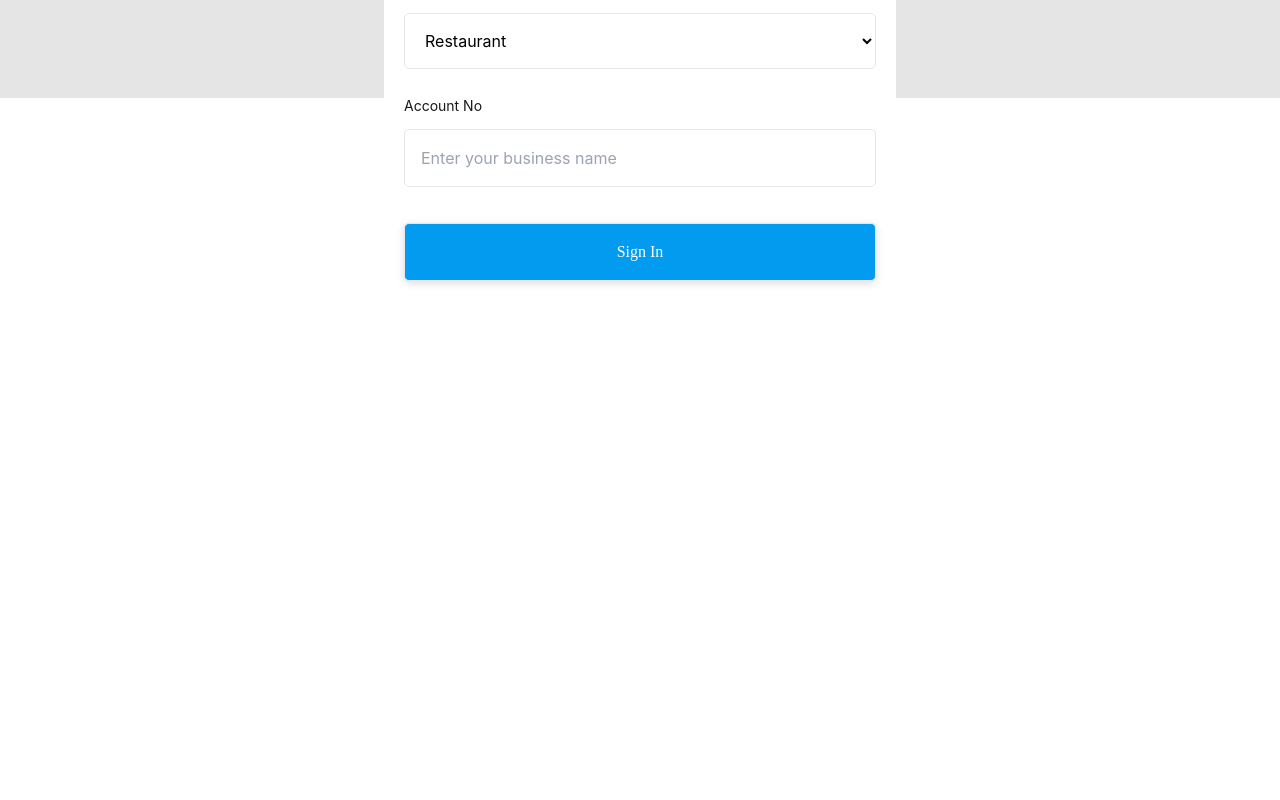
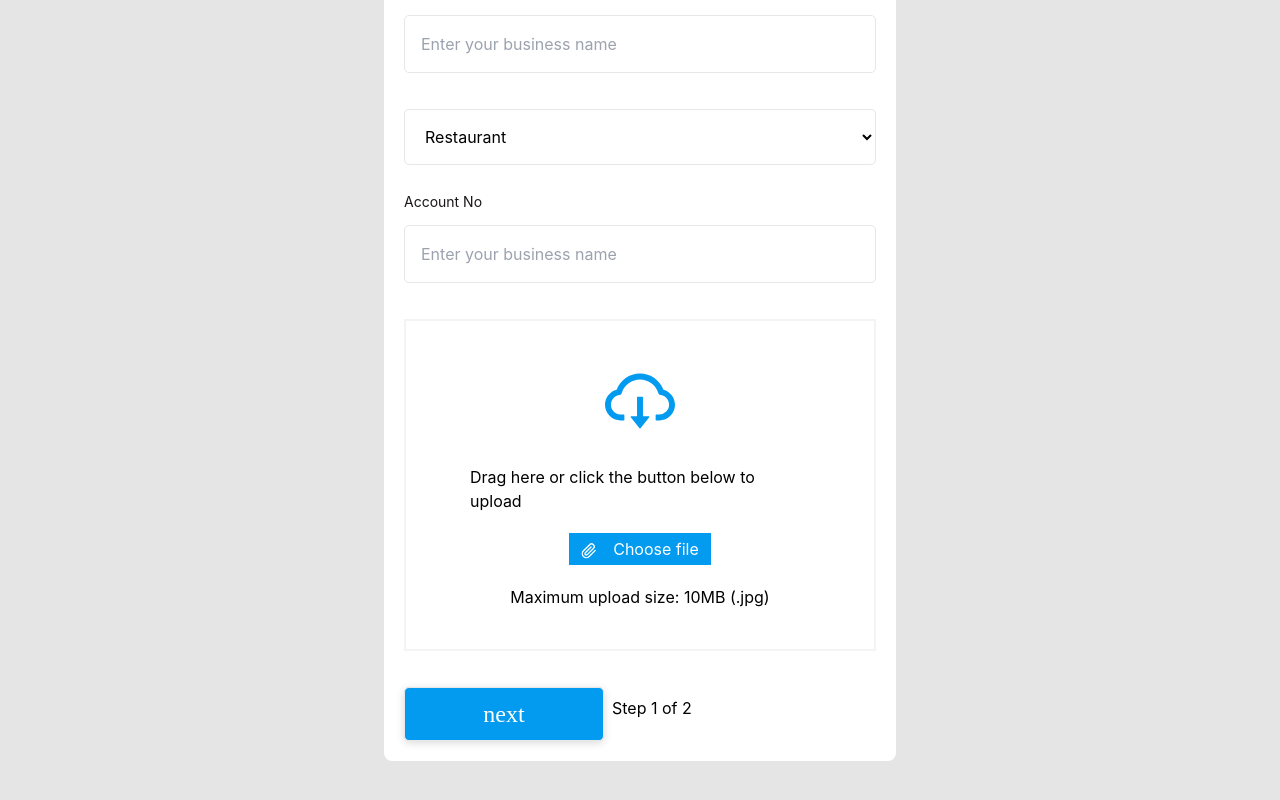
Before and after one commit to Ayomikuolatunji/dashboard-task, a React (Create React App) app: page /register in a window 1280 px wide. Shown: the part 702-1502 px from the top of the page. Before the commit the page ends 1003 px from the top, so only its background shows below. Built offline with nearby package versions, Linux system fonts and the light colour scheme.

Commit message:
I am currently working signup address form

```diff
--- a/src/auth/signup/Signup.js
+++ b/src/auth/signup/Signup.js
@@ -1,10 +1,10 @@
 import React, { useState } from 'react'
-import { SignupAddress } from './SignupAddress';
+import SignupAddress  from './SignupAddress';
 import SignupInformation from './SignupInformation';
 import SignupWrapper from './SignupWrapper';
 
 const Signup = () => {
-    const [formStep, setFormStep] = useState(0);
+    const [formStep, setFormStep] = useState(1);
 
  const nextFormStep = () => setFormStep((currentStep) => currentStep + 1)
 
@@ -12,14 +12,16 @@ const Signup = () => {
   return (
         <SignupWrapper>
                {
-                  formStep === 0 &&
+                  formStep === 1 &&
                   (<SignupInformation
+                        formStep={formStep}
                         nextFormStep={nextFormStep}
                   />)
                }
                {
-                  formStep === 1 &&
+                  formStep ===2 &&
                    (<SignupAddress
+                        formStep={formStep}
                         nextFormStep={nextFormStep}
                         prevFormStep={prevFormStep}
                    />)
--- a/src/auth/signup/SignupAddress.js
+++ b/src/auth/signup/SignupAddress.js
@@ -1,7 +1,151 @@
 import React from 'react'
+import { Link } from 'react-router-dom'
+import {AiOutlineCloudDownload} from "react-icons/ai"
+import {FiPaperclip} from "react-icons/fi"
+import FormLogic from '../../helpers/FormLogic'
+import Logo from "../../assets/LOGO.png"
+import InputDiv from '../../utils/InputDiv'
+import SelectDiv from '../../utils/SelectDiv'
 
-export const SignupAddress = () => {
+
+
+
+const SignupAddress = ({formStep,nextFormStep}) => {
+   const {form,handleChange}=FormLogic()
+
   return (
-    <div>SignupAddress</div>
+    <div className='bg-[#E5E5E5] h-[auto] w-full flex justify-center'>
+    <div className='sm:w-[80%] w-full mx-auto'>
+        <div className="header sm:pt-16 pt-10 sm:px-0 px-4 flex justify-between items-center">
+            <div className="title">
+                <img src={Logo} alt="logo"
+                  className='sm:w-[100px] w-[100px]'
+                />
+            </div>
+            <div className="right-bar flex items-center">
+                <div>
+                    <span className='text-[#606060] font-[inter]'>
+                      New to Xpress Rewards?
+                    </span>
+                </div>
+                <div className="link ml-2">
+                    <Link to="/register">
+                        <button
+                        className='border-2 border-[#039BF0] text-[#039BF0] font-[inter] font-[700] px-3 py-2 rounded-lg  hover:bg-[#039BF0] hover:text-[#fff]'>
+                          Register
+                        </button>
+                    </Link>
+                </div>
+            </div>
+        </div>
+         <div className='flex justify-center items-center w-full mt-24 mb-12'>
+        {/* form inner container */}
+        <div className='bg-[#FFFFFF] rounded-[8px]  sm:max-w-lg w-[90%] p-5'>
+            {/* form header */}
+            <div className='block h-auto mt-9 mb-12  border-b-2 border-gray-200 pb-6'>
+                <h2 className='text-[#039BF0] font-[500] text-[24px] leading-[29px] font-[inter]'>
+                Welcome to Xpress Rewards
+                </h2>
+                <p className='text-[#606060] text-[14px] mt-2 font-[400] font-[inter]'>
+                   Complete the form below to get started
+                </p>
+            </div>
+            <div className="title text-[#039BF0] font-[500] text-[24px] leading-[29px] font-[inter]">
+                <h1>
+                  Business Information
+                </h1>
+            </div>
+            {/* form body */}
+            <form action="POST">
+                {/* bussiness name */}
+                <InputDiv
+                    handleChange={handleChange}
+                    value={form.bussiness_name}
+                    label='Business Name'
+                    type={'text'}
+                    name='bussiness_name'
+                />
+                {/* business name container ends here */}
+
+                {/* business email */}
+                <InputDiv
+                    handleChange={handleChange}
+                    value={form.bussiness_email}
+                    label='Business Email Address'
+                    type={'email'}
+                    name='bussiness_email'
+                />
+                {/* business email container ends here */}
+
+                {/* business phone */}
+                <InputDiv
+                    handleChange={handleChange}
+                    value={form.bussiness_phone}
+                    label='Business Phone Number'
+                    type={'phone'}
+                    name='bussiness_phone'
+                />
+                {/* business category */}
+                <SelectDiv
+                    handleChange={handleChange}
+                    value={form.bussiness_category}
+                    options={['Restaurant','Bar','Cafe','Other']}
+                    name='bussiness_category'
+                    label='Business Category'
+                />
+                {/* account no */}
+                <InputDiv
+                    handleChange={handleChange}
+                    value={form.account_no}
+                    label='Account No'
+                    type={'number'}
+                    name='account_no'
+                 />
+                 {/* file */}
+                 <div className='border-2 mt-9 border-gray-100'>
+                    <div className='w-full px-16 py-10 flex justify-center flex-col items-center'>
+                        <AiOutlineCloudDownload
+                          className='text-[#039BF0] text-[80px] mb-6'
+                        />
+                        <p className='mb-5'>
+                          Drag here or click the button below to upload
+                        </p>
+                        <label htmlFor="fileUpload"
+                           className='bg-[#039BF0] py-[4px] px-[12px] text-white mb-5 cursor-pointer'
+                          >
+                              <FiPaperclip className='inline text-[white]
+                              mr-4'/>
+                              Choose file
+                              <input
+                                type="file"
+                                className='hidden'
+                                id='fileUpload'
+                              />
+                        </label>
+                        <p>
+                          Maximum upload size: 10MB (.jpg)
+                        </p>
+                    </div>
+                 </div>
+                <div className="submit-btn mt-6 w-full flex items-center">
+                    <button
+                    className='px-8 border border-gray-200 rounded-[5px] bg-[#039BF0] mt-3 text-[#FFFFFF] font-[Rubik] shadow-login-btn-shadow
+                     py-[10px] w-[200px] text-2xl'
+                     type='submit'
+                       onClick={nextFormStep}
+                     >
+                        next
+                    </button>
+                    <p className='ml-2'>
+                       Step  {formStep} of 2
+                    </p>
+                </div>
+            </form>
+        </div>
+    </div>
+     </div>
+    </div>
   )
 }
+
+export default SignupAddress
--- a/src/auth/signup/SignupInformation.js
+++ b/src/auth/signup/SignupInformation.js
@@ -1,7 +1,7 @@
-import axios from 'axios'
-import React, { useCallback, useState } from 'react'
-import {FiEye} from "react-icons/fi"
+import React from 'react'
 import { Link } from 'react-router-dom'
+import {AiOutlineCloudDownload} from "react-icons/ai"
+import {FiPaperclip} from "react-icons/fi"
 import FormLogic from '../../helpers/FormLogic'
 import Logo from "../../assets/LOGO.png"
 import InputDiv from '../../utils/InputDiv'
@@ -10,16 +10,12 @@ import SelectDiv from '../../utils/SelectDiv'
 
 
 
-const SignupInformation = () => {
+const SignupInformation = ({formStep,nextFormStep}) => {
    const {form,handleChange}=FormLogic()
-   const [loading, setLoading] = useState(false)
-   const [passwordVisible, setPasswordVisible] = useState(false)
-   const [error, setError] = useState('')
-
 
   return (
-    <div className='bg-[#E5E5E5] h-[100vh] w-full flex justify-center'>
-    <div className='sm:w-[80%] h-[100vh] w-full mx-auto'>
+    <div className='bg-[#E5E5E5] h-[auto] w-full flex justify-center'>
+    <div className='sm:w-[80%] w-full mx-auto'>
         <div className="header sm:pt-16 pt-10 sm:px-0 px-4 flex justify-between items-center">
             <div className="title">
                 <img src={Logo} alt="logo"
@@ -42,7 +38,7 @@ const SignupInformation = () => {
                 </div>
             </div>
         </div>
-         <div className='flex justify-center items-center w-full '>
+         <div className='flex justify-center items-center w-full mt-24 mb-12'>
         {/* form inner container */}
         <div className='bg-[#FFFFFF] rounded-[8px]  sm:max-w-lg w-[90%] p-5'>
             {/* form header */}
@@ -105,18 +101,44 @@ const SignupInformation = () => {
                     type={'number'}
                     name='account_no'
                  />
-                <div className="submit-btn mt-6">
+                 {/* file */}
+                 <div className='border-2 mt-9 border-gray-100'>
+                    <div className='w-full px-16 py-10 flex justify-center flex-col items-center'>
+                        <AiOutlineCloudDownload
+                          className='text-[#039BF0] text-[80px] mb-6'
+                        />
+                        <p className='mb-5'>
+                          Drag here or click the button below to upload
+                        </p>
+                        <label htmlFor="fileUpload"
+                           className='bg-[#039BF0] py-[4px] px-[12px] text-white mb-5 cursor-pointer'
+                          >
+                              <FiPaperclip className='inline text-[white]
+                              mr-4'/>
+                              Choose file
+                              <input
+                                type="file"
+                                className='hidden'
+                                id='fileUpload'
+                              />
+                        </label>
+                        <p>
+                          Maximum upload size: 10MB (.jpg)
+                        </p>
+                    </div>
+                 </div>
+                <div className="submit-btn mt-6 w-full flex items-center">
                     <button
-                    className='w-full p-2 border border-gray-200 rounded-[5px] bg-[#039BF0] mt-3 text-[#FFFFFF] font-[Rubik] shadow-login-btn-shadow
-                     py-[16px]'
-                     type='submit'>
-                         {
-                            loading ?
-                                <span>please wait..</span>
-                            :
-                            <span> Sign In</span>
-                         }
+                    className='px-8 border border-gray-200 rounded-[5px] bg-[#039BF0] mt-3 text-[#FFFFFF] font-[Rubik] shadow-login-btn-shadow
+                     py-[10px] w-[200px] text-2xl'
+                     type='submit'
+                       onClick={nextFormStep}
+                     >
+                        next
                     </button>
+                    <p className='ml-2'>
+                       Step  {formStep} of 2
+                    </p>
                 </div>
             </form>
         </div>
--- a/src/mocks/handlers.js
+++ b/src/mocks/handlers.js
@@ -26,3 +26,18 @@ export const Loginhandlers = [
     )
   }),
 ]
+
+export const signupHandlers=[
+   rest.post("/signup",(req,res,ctx)=>{
+    const {business_name, business_category,business_email, account_name,business_phone }=req.body
+       return res(
+        ctx.json({
+            business_name,
+            business_email,
+            business_category,
+            business_phone,
+            account_name
+        })
+       )
+   })
+]
```
Also changed, not shown: src/helpers/FormLogic.js (indentation only).
